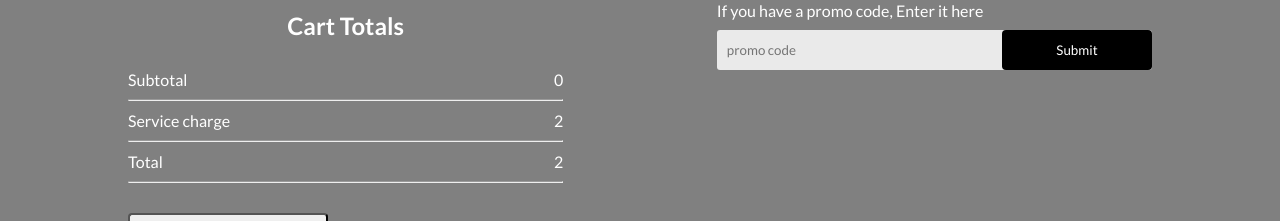
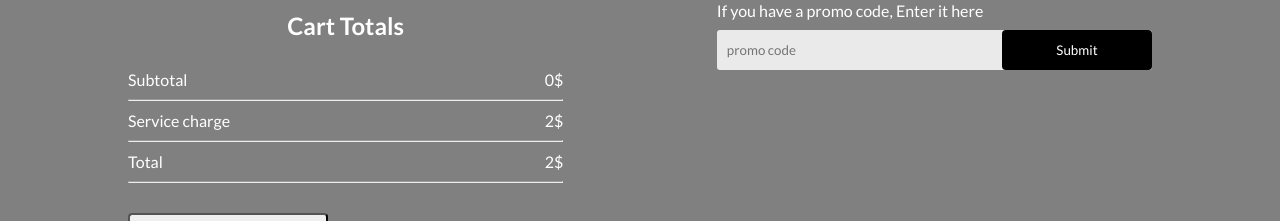
Before and after one commit to PhamHoaiTan/Single-Page, a React (Create React App) app in the folder web-game/: page /cart in a window 1280 px wide. Shown: the part 188-409 px from the top of the page. Built offline with nearby package versions, Linux system fonts and the light colour scheme.

Commit message:
update $

```diff
--- a/web-game/src/Pages/Cart/AddToCart.jsx
+++ b/web-game/src/Pages/Cart/AddToCart.jsx
@@ -24,7 +24,7 @@ const AddToCard = () => {
                   <img src={item.image} alt="" />
                   <p>{item.name}</p>
                   <p>1</p>
-                  <p>{item.price}</p>
+                  <p>{item.price}$</p>
                   <p
                     className="remove-button"
                     onClick={() => removeFormCart(item.id)}
@@ -44,18 +44,18 @@ const AddToCard = () => {
           <div className="cart-totals-details">
             <p>Subtotal</p>
             <p>
-            {getTotalCartAmount()}
+            {getTotalCartAmount()}$
             </p>
           </div>
           <hr />
           <div className="cart-totals-details">
             <p>Service charge</p>
-            {2}
+            {2}$
           </div>
           <hr />
           <div className="cart-totals-details">
             <p>Total</p>
-            {getTotalCartAmount()+2}
+            {getTotalCartAmount()+2}$
           </div>
           <hr />
           </div>
--- a/web-game/src/Pages/Details/ProductDetail.jsx
+++ b/web-game/src/Pages/Details/ProductDetail.jsx
@@ -44,7 +44,7 @@ function ProductDetail() {
           <div className="base-game">
             <p>Base Game</p>
           </div>
-          <p>{product.price}</p>
+          <p>{product.price}$</p>
           <div className="detail-bt">
             <button
               className="buyNow"
--- a/web-game/src/components/ShowMore/ShowMore.css
+++ b/web-game/src/components/ShowMore/ShowMore.css
@@ -6,7 +6,7 @@
     z-index: 2;
     justify-content: space-between;
     margin: 0;
-    top: 10%;
+    top: 12%;
 }
 .ShowMore-container{
     position: relative;
```
